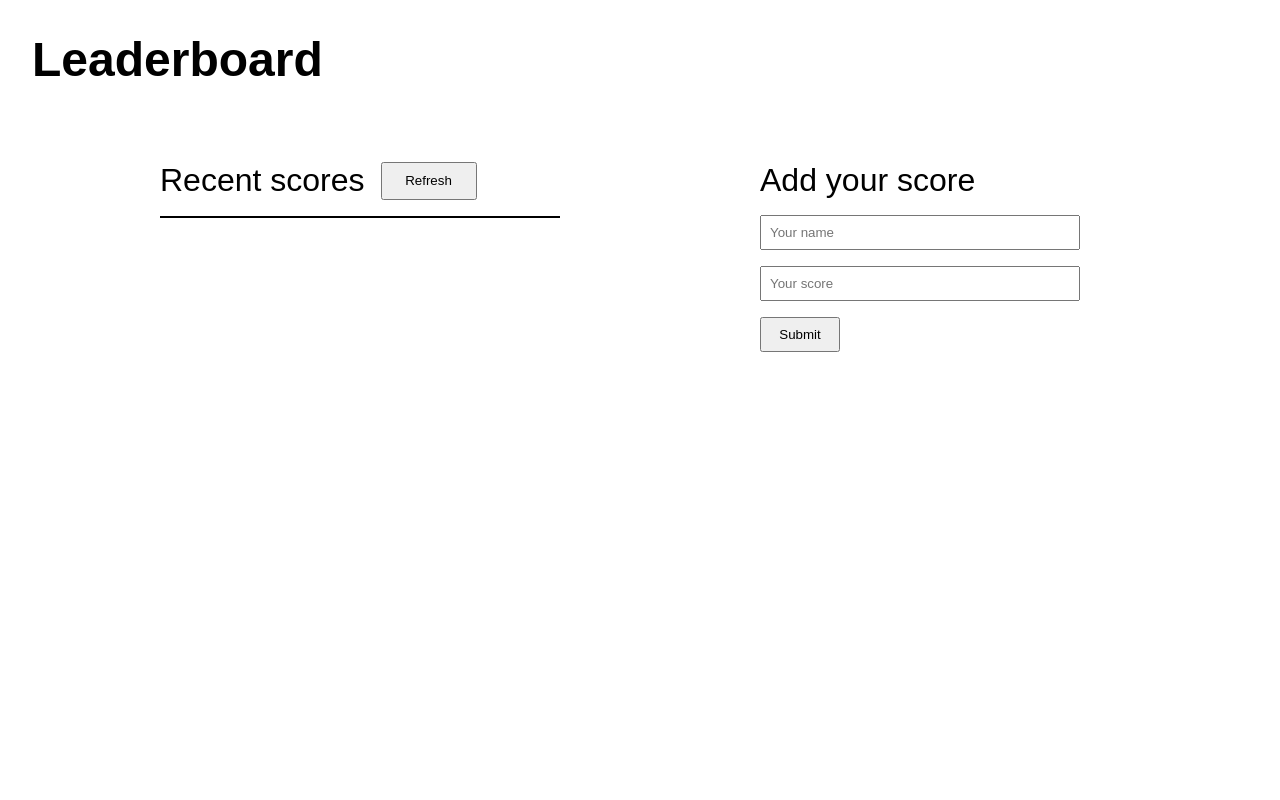
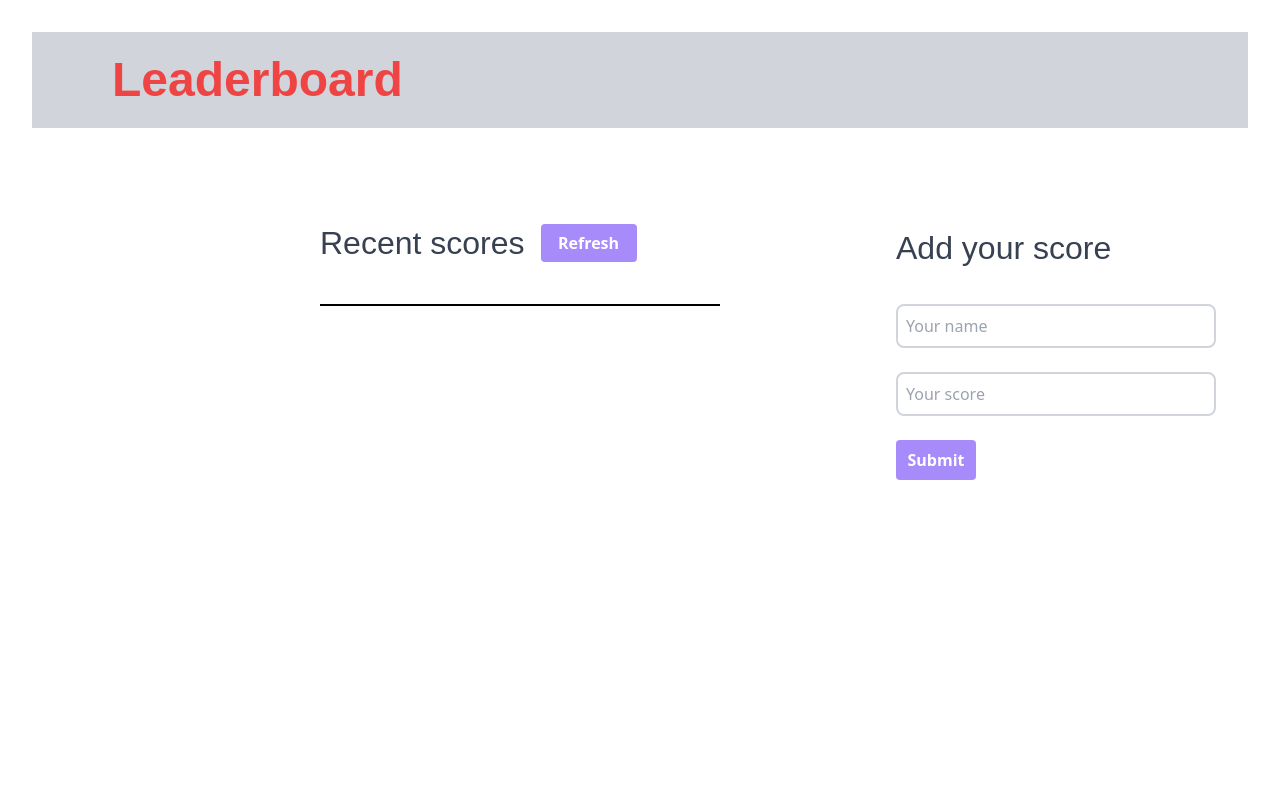
Before and after one commit to afizsavage/leaderboard, a website built with webpack: page src/index.html in a window 1280 px wide. Built offline with nearby package versions, Linux system fonts and the light colour scheme; no server answers.

Commit message:
Add finishing touches

```diff
--- a/src/index.html
+++ b/src/index.html
@@ -5,22 +5,48 @@
     <meta http-equiv="X-UA-Compatible" content="IE=edge" />
     <meta name="viewport" content="width=device-width, initial-scale=1.0" />
     <title>Leaderboard</title>
+
+    <link
+      href="https://unpkg.com/tailwindcss@^2/dist/tailwind.min.css"
+      rel="stylesheet"
+    />
   </head>
   <body>
-    <h1 class="item1">Leaderboard</h1>
-    <section class="item2">
-      <div class="add-cont">
-        <h2>Recent scores</h2>
-        <button id="refresh" type="button">Refresh</button>
+    <h1 class="item1 bg-gray-300 h-24 pl-20 pt-3 text-red-500 center">
+      Leaderboard
+    </h1>
+    <section class="item2 relative">
+      <div class="add-cont absolute left-80">
+        <h2 class="text-gray-700">Recent scores</h2>
+        <button
+          class="bg-purple-400 font-semibold text-white rounded"
+          id="refresh"
+          type="button"
+        >
+          Refresh
+        </button>
       </div>
-      <ul></ul>
+      <ul class="absolute left-80 top-16"></ul>
     </section>
-    <section class="item3">
-      <h2>Add your score</h2>
-      <form>
-        <input type="text" placeholder="Your name" />
-        <input id="score" type="text" placeholder="Your score" />
-        <input type="submit" value="Submit" />
+    <section class="item3 relative">
+      <h2 class="text-gray-700 absolute left-64">Add your score</h2>
+      <form class="absolute left-64 top-16">
+        <input
+          class="border-gray-300 border-2 rounded-lg outline-none mb-6"
+          type="text"
+          placeholder="Your name"
+        />
+        <input
+          class="border-gray-300 border-2 rounded-lg outline-none mb-6"
+          id="score"
+          type="text"
+          placeholder="Your score"
+        />
+        <input
+          class="bg-purple-400 font-semibold text-white rounded"
+          type="submit"
+          value="Submit"
+        />
       </form>
     </section>
   </body>
--- a/src/styles/index.css
+++ b/src/styles/index.css
@@ -10,7 +10,6 @@
 
 .item2 {
   grid-area: scores;
-  padding-left: 10rem;
 }
 
 .item3 {
@@ -81,7 +80,7 @@ ul {
 }
 
 li {
-  padding: 0.5rem;
+  padding: 0.8rem;
 }
 
 li:nth-child(odd) {
```
